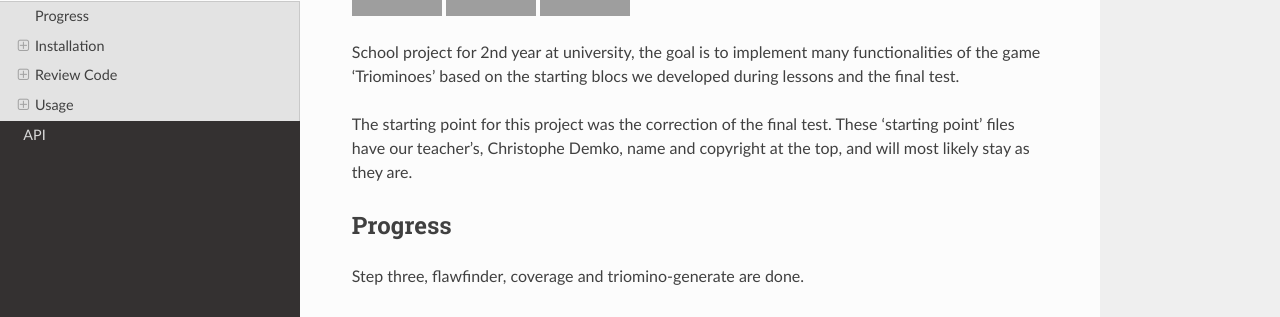
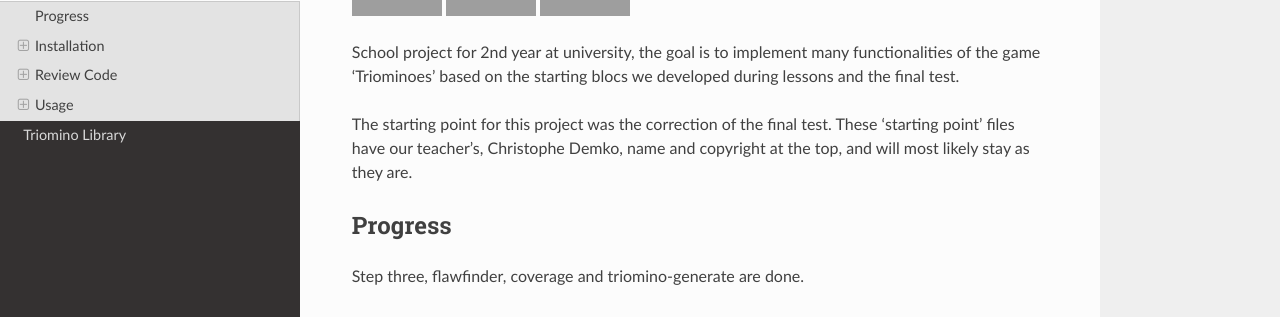
Before and after one commit to agueguen-LR/Triomino, a Sphinx documentation site: the page built from docs/README.rst, in a window 1280 px wide. Shown: the part 167-484 px from the top of the page. Built offline with Sphinx 7.4.7 and the Read the Docs theme 3.1.0, drawn with Linux system fonts in a browser that asks for light colours; formulas are drawn with MathJax 3; pages that are not in the unit, such as notebooks, are missing from menus; the version number could not be read and is left out; grey boxes are pictures that could not be loaded.

Commit message:
Added Applications to toctree

```diff
--- a/docs/index.rst
+++ b/docs/index.rst
@@ -7,11 +7,12 @@
 ====================================
 
 .. toctree::
-   :maxdepth: 2
+   :maxdepth: 3
    :caption: Contents:
 
     Introduction <README>
-    API <api>
+    Triomino Library <api>
+    Triomino Applications <applications>
 
 Indices and tables
 ==================
```
